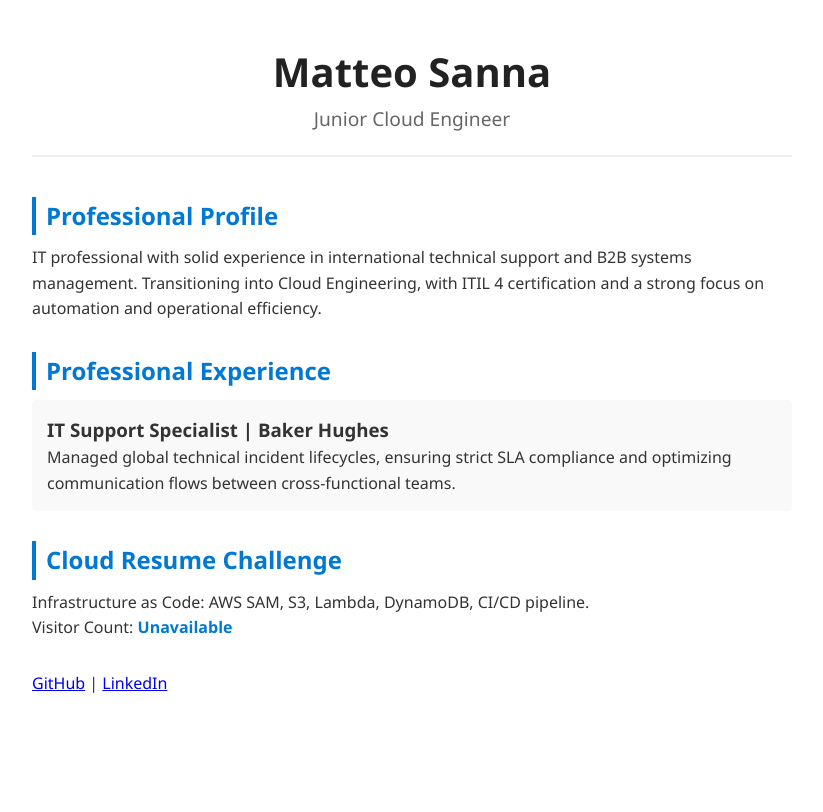
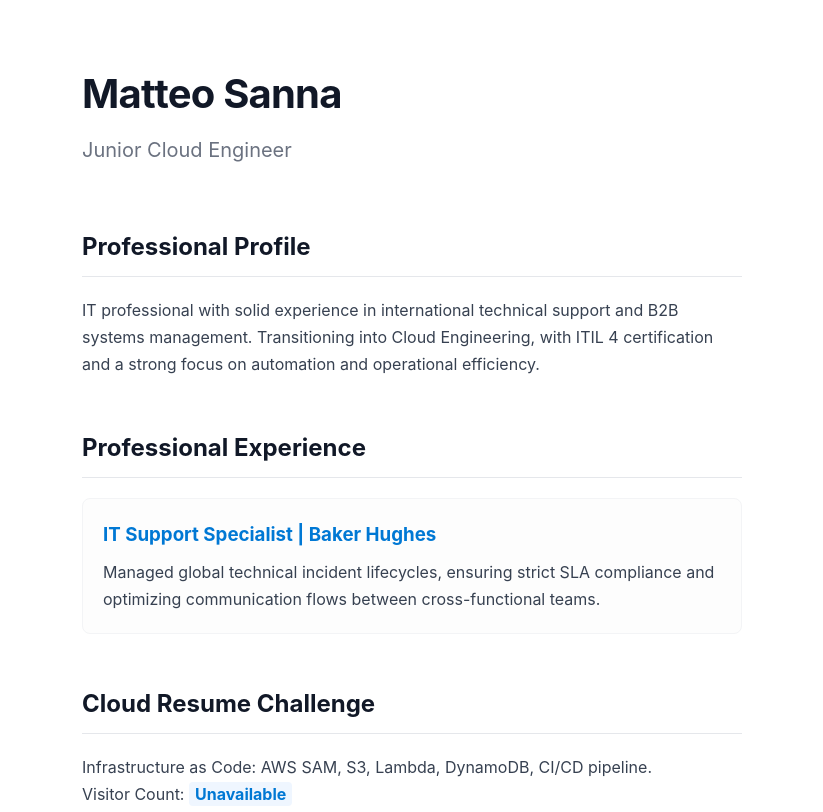
Before and after one commit to Matteo-cell-ux/mio-cv-cloud, a plain HTML site: page index.html in a window 1280 px wide. Shown: the top 812 px of the page, without its empty margins (228-1051 px from the left). Drawn offline with Linux system fonts and the light colour scheme; no server answers.

Commit message:
nuovo-style-css

```diff
--- a/style.css
+++ b/style.css
@@ -1,41 +1,79 @@
-/* Reset base */
+/* Reset e configurazione base */
 * { margin: 0; padding: 0; box-sizing: border-box; }
 
 body {
-    font-family: 'Segoe UI', Tahoma, Geneva, Verdana, sans-serif;
-    line-height: 1.6;
-    color: #333;
-    max-width: 800px;
-    margin: 40px auto;
+    font-family: 'Inter', -apple-system, BlinkMacSystemFont, "Segoe UI", Roboto, sans-serif;
+    line-height: 1.7;
+    color: #374151; /* Grigio scuro, più leggibile del nero puro */
+    max-width: 700px; /* Più stretto per una lettura professionale tipo "Medium" */
+    margin: 60px auto;
     padding: 0 20px;
+    background-color: #ffffff;
 }
 
+/* Header pulito */
 header {
-    text-align: center;
-    margin-bottom: 40px;
-    padding-bottom: 20px;
-    border-bottom: 2px solid #eee;
+    text-align: left; /* Allineato a sinistra è più professionale */
+    margin-bottom: 60px;
 }
 
-header h1 { font-size: 2.5rem; color: #222; }
-header p { font-size: 1.2rem; color: #666; }
+header h1 {
+    font-size: 2.5rem;
+    color: #111827;
+    letter-spacing: -0.02em;
+}
 
-section { margin-bottom: 30px; }
+header p {
+    font-size: 1.25rem;
+    color: #6b7280;
+    margin-top: 5px;
+}
+
+/* Sezioni e Tipografia */
+section { margin-bottom: 50px; }
 
 h2 {
-    color: #0078d4;
-    margin-bottom: 10px;
-    border-left: 4px solid #0078d4;
-    padding-left: 10px;
+    color: #111827;
+    font-size: 1.5rem;
+    margin-bottom: 20px;
+    padding-bottom: 8px;
+    border-bottom: 1px solid #e5e7eb;
 }
 
+/* Esperienza Lavorativa: stile "Card" leggera */
 .job {
-    background: #f9f9f9;
-    padding: 15px;
-    border-radius: 5px;
+    background: #fdfdfd;
+    border: 1px solid #f3f4f6;
+    padding: 20px;
+    border-radius: 8px;
+    transition: transform 0.2s ease;
 }
 
+.job:hover { border-color: #d1d5db; }
+
+.job h3 { color: #0078d4; margin-bottom: 8px; }
+
+/* Contatore */
 #counter {
-    font-weight: bold;
+    font-weight: 700;
     color: #0078d4;
+    padding: 2px 6px;
+    background: #eff6ff;
+    border-radius: 4px;
 }
+
+/* Footer moderno */
+footer {
+    margin-top: 80px;
+    padding-top: 20px;
+    border-top: 1px solid #f3f4f6;
+    text-align: center;
+    font-size: 0.875rem;
+    color: #9ca3af;
+}
+
+/* Responsive: si adatta automaticamente */
+@media (max-width: 600px) {
+    body { margin: 30px auto; }
+    header h1 { font-size: 2rem; }
+}
```
